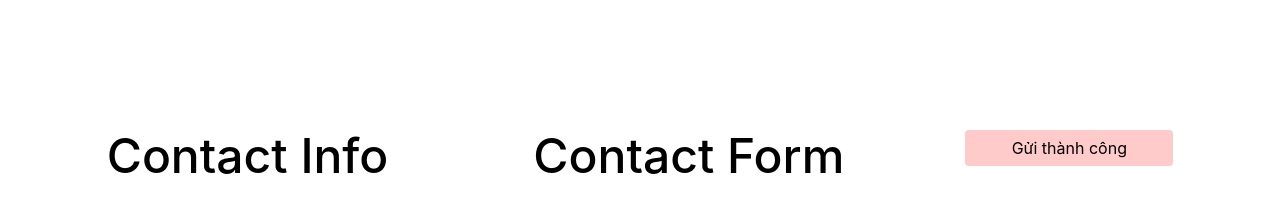
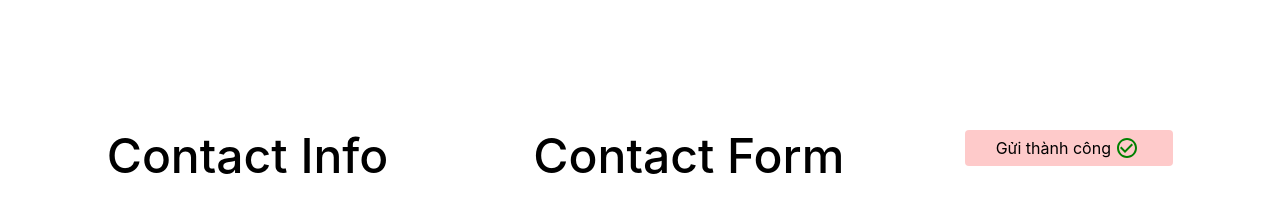
Before and after one commit to nquanghien97/Portfolio, a Next.js app: page / in a window 1280 px wide. Shown: the part 2720-2920 px from the top of the page. Built offline with nearby package versions, Linux system fonts and the light colour scheme.

Commit message:
fix toast message

```diff
--- a/pages/contact.tsx
+++ b/pages/contact.tsx
@@ -5,6 +5,7 @@ import EmailIcon from '@material-ui/icons/Email';
 import FacebookIcon from '@material-ui/icons/Facebook';
 import Fade from 'react-reveal/Fade';
 import emailjs from '@emailjs/browser';
+import CheckCircleOutlineIcon from '@material-ui/icons/CheckCircleOutline';
 
 export default function Contact () {
 
@@ -81,7 +82,7 @@ export default function Contact () {
                             </button>
                         </form>
                         {error && (<div className="absolute top-5 right-5 bg-red-200 w-52 h-9 flex items-center justify-center rounded">Gửi thành công</div>)}
-                        <div className="absolute top-5 right-0 bg-red-200 w-52 h-9 flex items-center justify-center rounded">Gửi thành công</div>
+                        <div className="absolute top-5 right-0 bg-red-200 w-52 h-9 flex items-center justify-center rounded">Gửi thành công<CheckCircleOutlineIcon style={{color: 'green', margin:'0 4px'}}/></div>
                     </div>
                 </div>
             </div>
```
